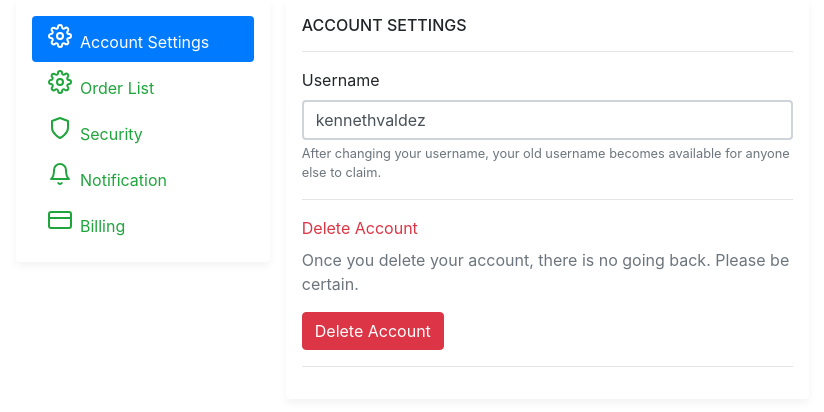
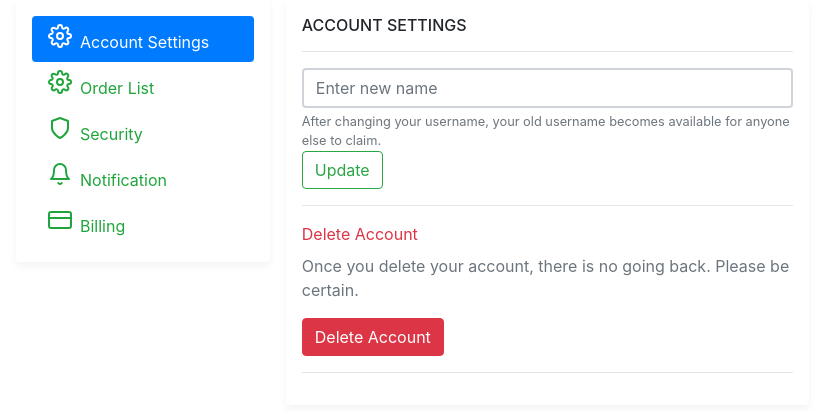
Before and after one commit to Iaroslavv/WebStore, a Flask app: template app/templates/account.html in a window 1280 px wide, after a click on "Account Settings". Shown: the part 56-468 px from the top of the page, without its empty margins (14-838 px from the left). Run offline with Flask 2, Linux system fonts and the light colour scheme; the template is opened without the code that fills it: values that come from a table or form of the project are taken from there, others are empty; some libraries are stand-ins or nearby versions.

Commit message:
add changename

```diff
--- a/app/templates/account.html
+++ b/app/templates/account.html
@@ -50,12 +50,24 @@
                 <div class="tab-pane" id="account">
                   <h6>ACCOUNT SETTINGS</h6>
                   <hr>
-                  <form>
+                  <form method="POST">
+                    {{ form.hidden_tag() }}
                     <div class="form-group">
-                      <label for="username">Username</label>
-                      <input type="text" class="form-control" id="username" aria-describedby="usernameHelp" placeholder="Enter your username" value="kennethvaldez">
+                      {% if change_name.new_name.errors %}
+                      {{ change_name.new_name(class="form-control form-control is-invalid") }}
+                      <div class="invalid-feedback">
+                          {% for error in form.new_name.errors %}
+                          <span>{{ error }}</span>
+                          {% endfor %}
+                      </div>
+                      {% else %}
+                          {{ change_name.new_name(class="form-control form-control", placeholder="Enter new name") }}
+                      {% endif %}
                       <small id="usernameHelp" class="form-text text-muted">After changing your username, your old username becomes available for anyone else to claim.</small>
-                    </div>
+                      <div class="form-group m-0">
+                          {{ change_name.submit2(class="btn btn-outline-success") }}
+                      </div>
+                  </div>
                     <hr>
                     <div class="form-group">
                       <label class="d-block text-danger">Delete Account</label>
@@ -103,7 +115,7 @@
                         {% endif %}
                         <hr>
                         <div class="form-group m-0">
-                            {{ form.submit(class="btn btn-outline-success") }}
+                            {{ form.submit1(class="btn btn-outline-success") }}
                         </div>
                     </div>
                   </form>
```
